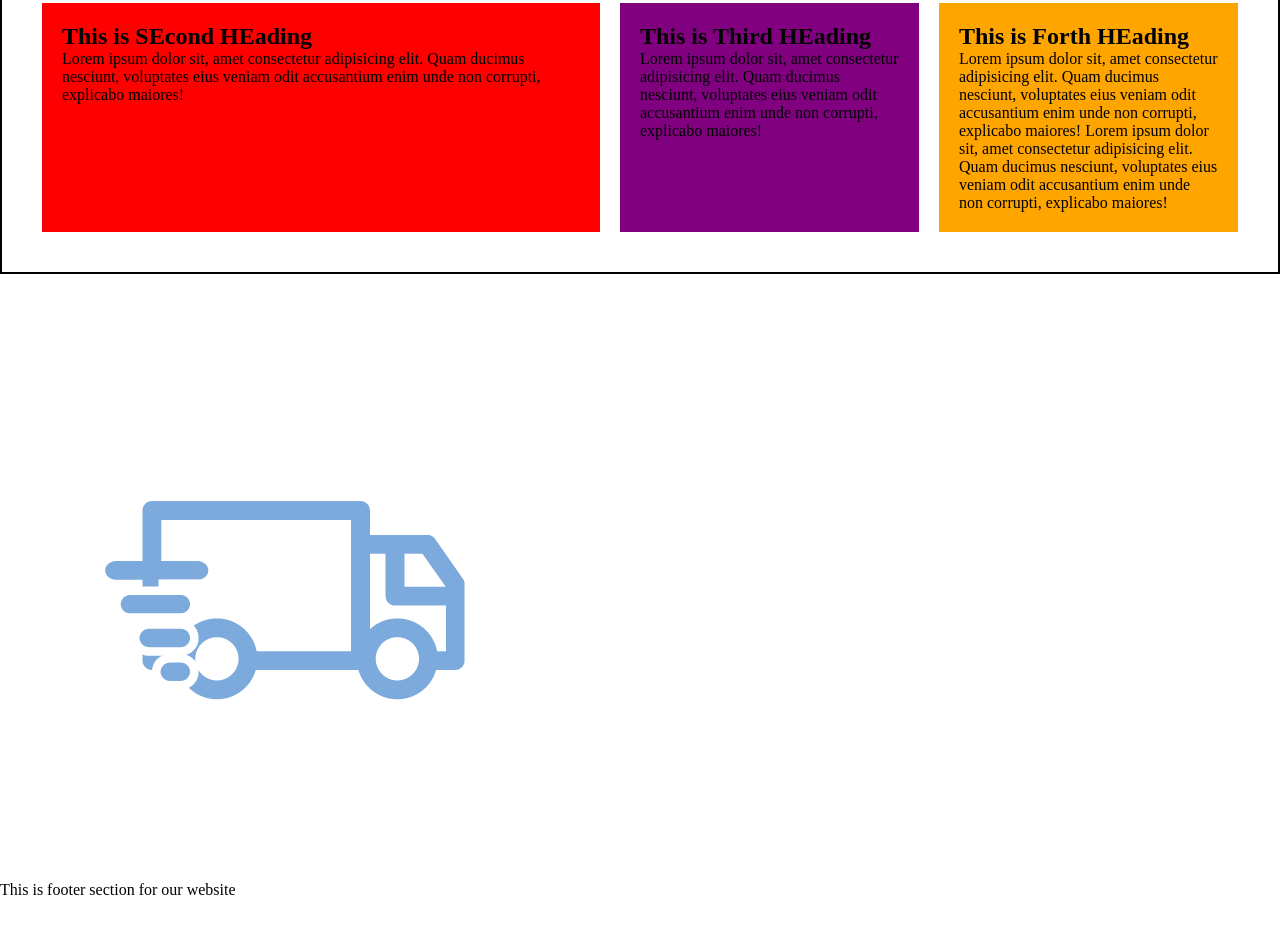
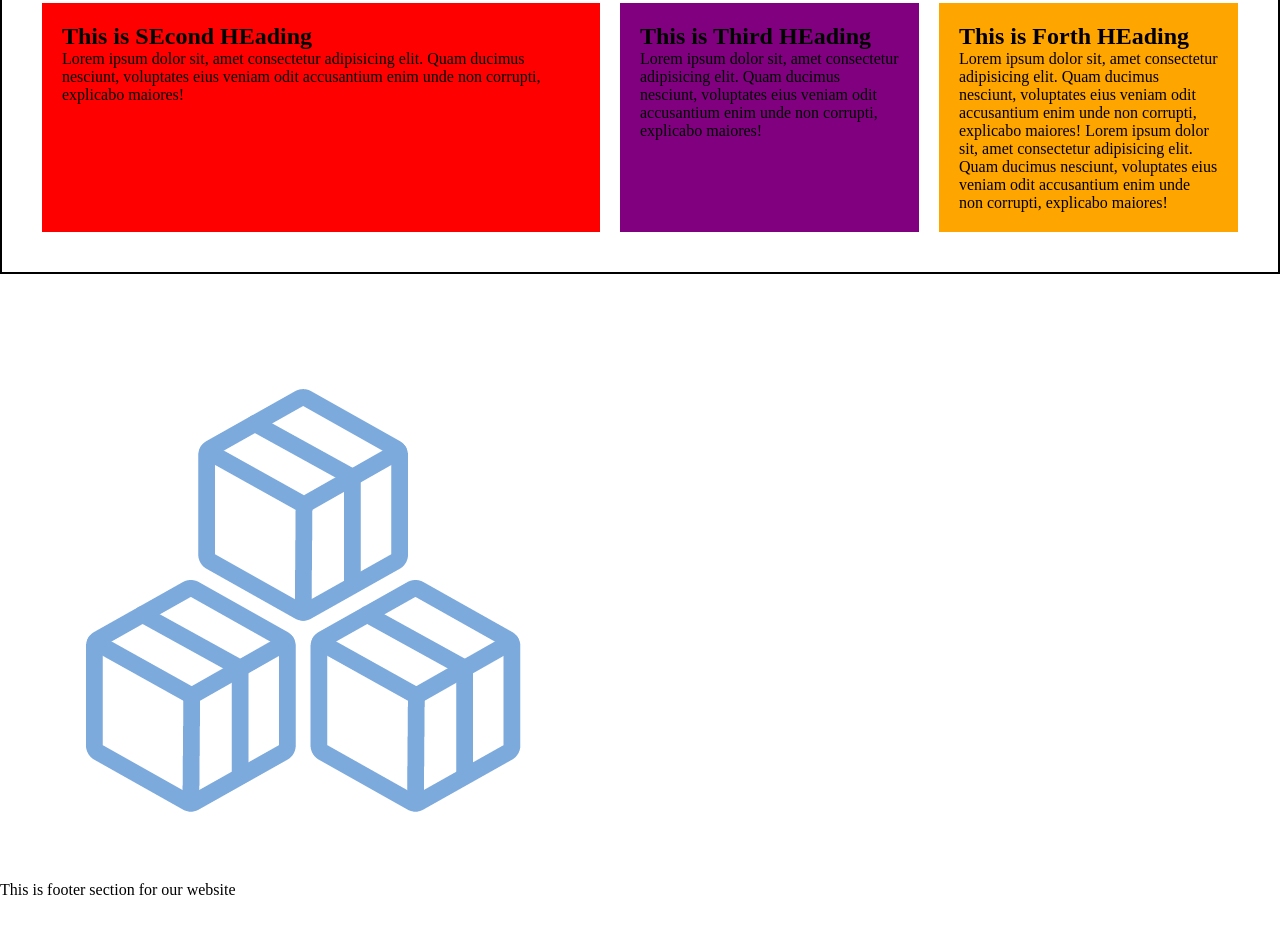
Before and after one commit to Hemraj-web/firstgit-project, a plain HTML site: page index.html in a window 1280 px wide. Shown: the part 176-1110 px from the top of the page. Drawn offline with Linux system fonts and the light colour scheme.

Commit message:
change footer icon in footer branch

```diff
--- a/index.html
+++ b/index.html
@@ -46,7 +46,7 @@
 
     <section class="footer">
         <div class="container">
-            <img src="1.png" alt="">
+            <img src="icon.png" alt="">
             <p>This is footer section for our website</p>
         </div>
     </section>
```
Also changed, not shown: icon.png (added).
